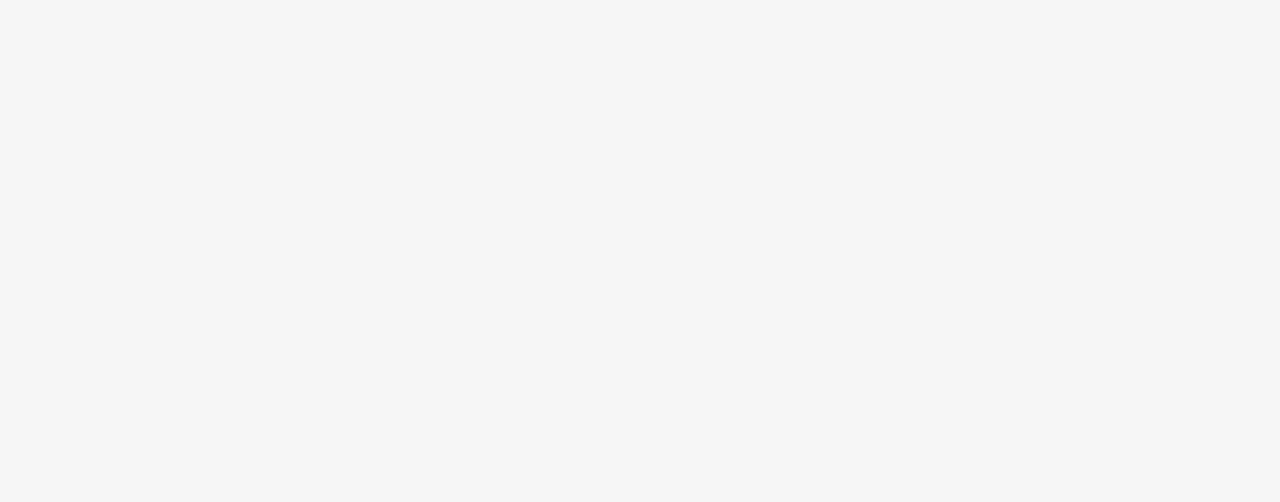
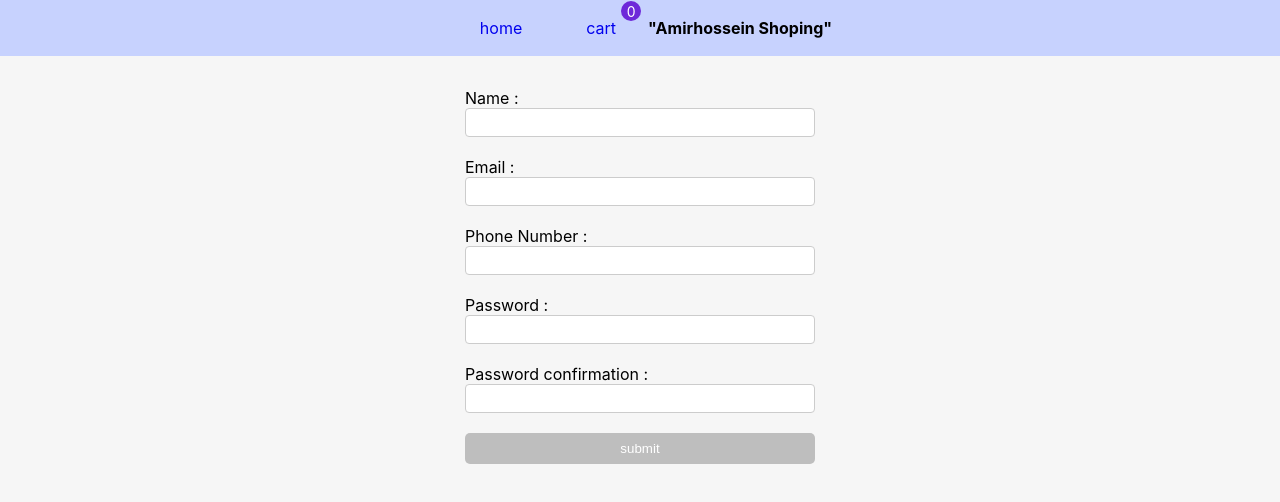
Before and after one commit to amirShirany/shopping-shoes, a React (Create React App) app: page /signup in a window 1280 px wide. Before the commit this address had no page. Shown: the top 502 px of the page. Built offline with nearby package versions, Linux system fonts and the light colour scheme.

Commit message:
Add : signup page,Input and Create login Page

```diff
--- a/package.json
+++ b/package.json
@@ -4,6 +4,7 @@
   "private": true,
   "dependencies": {
     "@reduxjs/toolkit": "^1.8.6",
+    "formik": "^2.2.9",
     "react": "^18.2.0",
     "react-dom": "^18.2.0",
     "react-redux": "^8.0.4",
@@ -11,7 +12,8 @@
     "react-scripts": "5.0.1",
     "react-toastify": "^9.1.1",
     "redux": "^4.2.0",
-    "web-vitals": "^2.1.4"
+    "web-vitals": "^2.1.4",
+    "yup": "^0.32.11"
   },
   "scripts": {
     "start": "react-scripts start",
--- a/src/App.css
+++ b/src/App.css
@@ -65,3 +65,8 @@ body {
 	background-color: #6d28d9;
 	color: #fff;
 }
+
+button:disabled {
+	cursor: not-allowed;
+	background-color: rgb(190, 190, 190);
+}
--- a/src/App.js
+++ b/src/App.js
@@ -8,6 +8,8 @@ import { BrowserRouter as Router, Routes, Route } from 'react-router-dom';
 import HomePage from './pages/HomePage';
 import CartPage from './pages/CartPage';
 import CheckoutPage from './pages/CheckoutPage';
+import SignupPage from './pages/SignupPage';
+import LoginPage from './pages/LoginPage';
 
 function App() {
 	return (
@@ -18,6 +20,8 @@ function App() {
 					<Route path='/' element={<HomePage />} />
 					<Route path='/cart' element={<CartPage />} />
 					<Route path='/checkout' element={<CheckoutPage />} />
+					<Route path='/signup' element={<SignupPage />} />
+					<Route path='/login' element={<LoginPage />} />
 				</Routes>
 			</CartProvider>
 		</Router>
--- /dev/null
+++ b/src/common/Input.css
@@ -0,0 +1,28 @@
+/** @format */
+
+button {
+	padding: 5px 15px;
+}
+
+.error {
+	color: red;
+}
+
+input[type='text'],
+input[type='tel'],
+input[type='email'],
+input[type='password'],
+select {
+	width: 350px;
+	padding: 6px 12px;
+	display: block;
+	color: rgb(60, 60, 60);
+	background-color: #fff;
+	border: 1px solid #ccc;
+	border-radius: 4px;
+}
+
+input:focus {
+	outline: none;
+	border: 3px solid #6d28d9 !important;
+}
--- /dev/null
+++ b/src/common/Input.js
@@ -0,0 +1,20 @@
+/** @format */
+import './Input.css';
+const Input = ({ label, name, formik, type = 'text' }) => {
+	return (
+		<div className='formControl'>
+			<label htmlFor={name}>{label}</label>
+			<input
+				id={name}
+				type={type}
+				name={name}
+				{...formik.getFieldProps(name)} //onChange , onBlur , Value
+			/>
+			{formik.errors[name] && formik.touched[name] && (
+				<div className='error'> {formik.errors[name]} </div>
+			)}
+		</div>
+	);
+};
+
+export default Input;
--- /dev/null
+++ b/src/component/Singup/Signup.css
@@ -0,0 +1,10 @@
+/** @format */
+.formControl {
+	margin-bottom: 20px;
+}
+
+.formMain {
+	display: flex;
+	justify-content: center;
+	margin-top: 2rem;
+}
--- /dev/null
+++ b/src/component/Singup/Signup.js
@@ -0,0 +1,98 @@
+/** @format */
+import { useFormik } from 'formik';
+import * as yup from 'yup';
+import Input from '../../common/Input';
+import './Signup.css';
+
+const initialValues = {
+	name: '',
+	email: '',
+	phoneNumber: '',
+	password: '',
+	passwordConfirm: '',
+};
+
+const onSubmit = (Values) => {
+	console.log(Values);
+	// axios
+	// 	.post('http://localhost:3001/Users', Values)
+	// 	.then((res) => console.log(res.data))
+	// 	.catch((err) => console.log(err));
+};
+
+const validationSchema = yup.object({
+	name: yup
+		.string()
+		.required('name is required')
+		.min(6, 'name length is 6 char'),
+
+	email: yup
+		.string()
+		.required('Email is required')
+		.email('Invalid email format'),
+
+	phoneNumber: yup
+		.string()
+		.required('phoneNumber is required')
+		.matches(/^[0-9]{8,11}$/, 'Phone number is not valid')
+		.nullable(),
+
+	password: yup
+		.string()
+		.min(8, 'should be 8 chars minimum')
+		.matches(
+			/^(?=.*[a-z])(?=.*[A-Z])(?=.*[0-9])(?=.*[!@#\$%\^&\*])(?=.{8,})/,
+			'Must Contain 8 Characters, One Uppercase, One Lowercase, One Number and One Special Case Character'
+		)
+		.required('Password is required'),
+
+	passwordConfirm: yup
+		.string()
+		.oneOf([yup.ref('password'), null], 'Passwords must match')
+		.required('Password Confirm is required'),
+});
+
+const SignupForm = () => {
+	const formik = useFormik({
+		initialValues,
+		onSubmit,
+		validationSchema,
+		validateOnMount: true,
+	});
+
+	return (
+		<div className='formMain'>
+			<form onSubmit={formik.handleSubmit}>
+				<Input formik={formik} label='Name :' name='name' type='text' />
+				<Input formik={formik} label='Email :' name='email' type='email' />
+				<Input
+					formik={formik}
+					label='Phone Number :'
+					name='phoneNumber'
+					type='tel'
+				/>
+				<Input
+					formik={formik}
+					label='Password :'
+					name='password'
+					type='password'
+				/>
+				<Input
+					formik={formik}
+					label='Password confirmation :'
+					name='passwordConfirm'
+					type='password'
+				/>
+				<button
+					style={{ width: '100%', padding: '.5rem 0' }}
+					type='submit'
+					className='btn primary'
+					disabled={!formik.isValid}>
+					submit
+				</button>
+			</form>
+		</div>
+	);
+};
+
+export default SignupForm;
--- a/src/pages/CartPage.js
+++ b/src/pages/CartPage.js
@@ -77,7 +77,7 @@ const CartSummery = ({ total, cart }) => {
 			<Link to='/checkout'>
 				<button
 					className='primary btn'
-					style={{ marginTop: '20px', width: '100%' }}>
+					style={{ marginTop: '100px', width: '100%' }}>
 					Go to Checkout
 				</button>
 			</Link>
--- /dev/null
+++ b/src/pages/LoginPage.js
@@ -0,0 +1,13 @@
+/** @format */
+
+import Layout from '../Layout/Layout';
+
+const Login = () => {
+	return (
+		<Layout>
+			<div>Login page!</div>
+		</Layout>
+	);
+};
+
+export default Login;
--- /dev/null
+++ b/src/pages/SignupPage.js
@@ -0,0 +1,13 @@
+/** @format */
+import Layout from '../Layout/Layout';
+import SignupForm from '../component/Singup/Signup';
+
+const SignupPage = () => {
+	return (
+		<Layout>
+			<SignupForm />
+		</Layout>
+	);
+};
+
+export default SignupPage;
```
Also changed, not shown: 1 other file (tests, documents, lock files or other folders).
